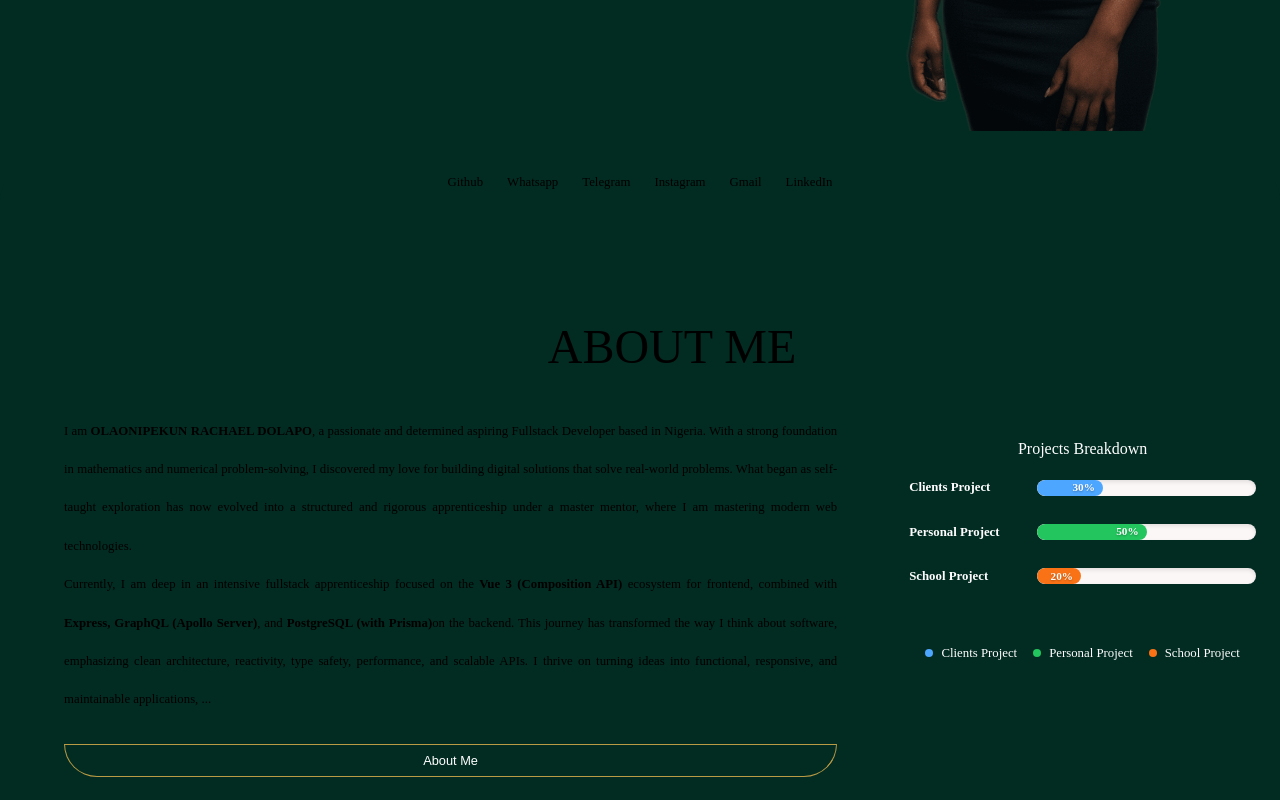
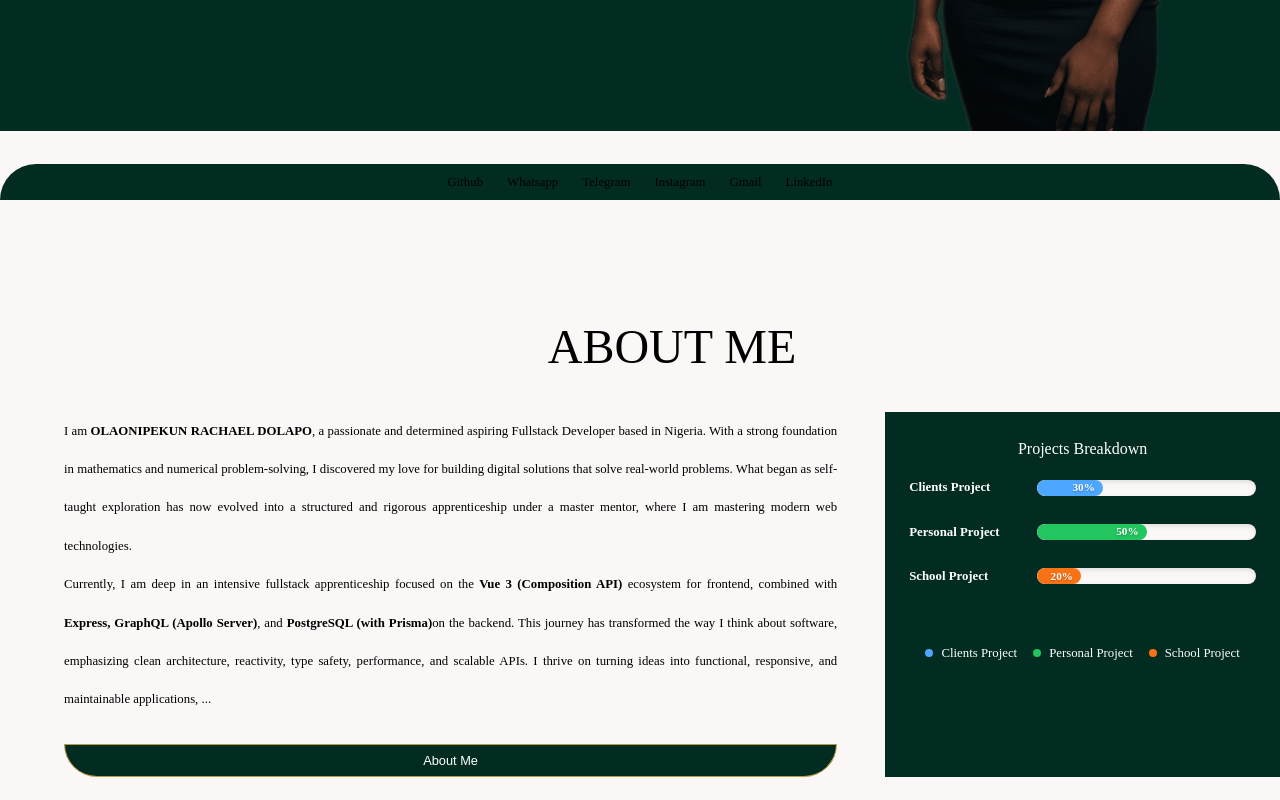
Before and after one commit to Lovethrech/my-main-portfolio, a Vue app: page / in a window 1280 px wide. Shown: the part 600-1400 px from the top of the page. Built offline with nearby package versions, Linux system fonts and the light colour scheme.

Commit message:
working on the footer components.

```diff
--- a/src/components/contact/ContactCtn.vue
+++ b/src/components/contact/ContactCtn.vue
@@ -16,6 +16,7 @@ import ContactForm from './ContactForm.vue';
 
 <style scoped>
 .contact-ctn{
+    background-color: var(--bg-color);
     min-height: 100vh;
     padding: 6vh var(--desktop-left-right-space);
 }
--- a/src/components/home/about/HomeAboutCtn.vue
+++ b/src/components/home/about/HomeAboutCtn.vue
@@ -25,6 +25,7 @@ import HomeAboutDescStats from "./HomeAboutDescStats.vue";
 
 <style scoped>
 .home-about-ctn{
+    background-color: var(--bg-color);
     min-height:100vh;
     padding: 6vh 0 3vh var(--desktop-left-right-space);
 }
```
